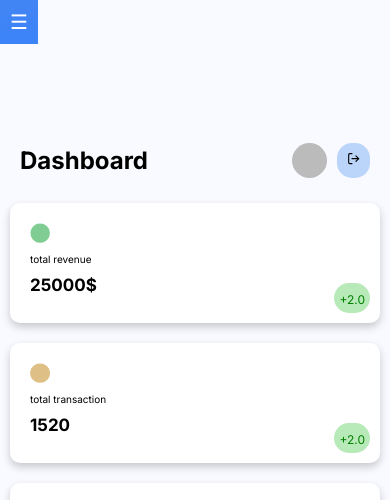
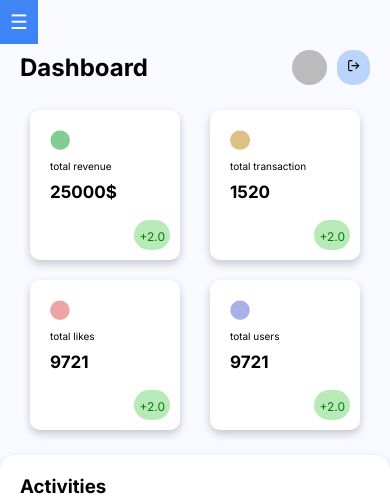
Before and after one commit to Aryanshaw/openinapp-dashboard, a Next.js app: page /dashboard in a window 390 px wide. Shown: the top 500 px of the page. Built offline with nearby package versions, Linux system fonts and the light colour scheme; no server answers; sample sign-in values are in the browser's storage.

Commit message:
dashboarrd css fixed

```diff
--- a/src/app/dashboard/dashboard.css
+++ b/src/app/dashboard/dashboard.css
@@ -107,13 +107,13 @@
   }
   .navbar {
     flex-direction: row;
-    align-items: center;
-    position: absolute;
-    margin-top: 770px;
-    justify-self: space-around;
-    align-content: center;
-    width:100%;
-    padding:20px;
+  align-items: center;
+  position: absolute;
+  top: 10px;
+  width: 100%;
+  padding: 20px;
+  background-color: rgba(248, 250, 255, 1); /* Add a background color for better visibility */
+  z-index: 10;
   }
 
   .container{
@@ -122,7 +122,7 @@
     display: flex;
     justify-self: center;
     background: rgba(248, 250, 255, 1);
-    /* max-height: 100vh; */
+    /* height: 100vh; */
   }
 
   .searchbar {
@@ -131,12 +131,30 @@
   }
 
   .top-component {
-    margin-top: 840px;
-    /* height: 50vh; */
-    justify-content: center;
+    /* z-index: 100 ; */
+    /* top:10px; */
+    flex-wrap: wrap;
+    justify-content: space-evenly;
+    flex-direction: row;
+    margin-top: 433px;
+    position: inherit;
+    /* width: 100%; */
+    /* z-index: 2; */
+    display: flex;
+    /* background-color: white; */
+    padding: 10px;
+    /* gap: 10px; */
+    /* margin: 10px; */
+    border-radius: 10px;
+    align-content: stretch;
+    align-items: baseline;
+
   }
 
   .indiviualComponent {
-    width: 100%;
+    height: 150px;
+    width: 150px;
+    flex-direction: column;
+    box-shadow: 0px 4px 8px rgba(0, 0, 0, 0.2);
   }
 }
--- a/src/app/dashboard/sidebar.css
+++ b/src/app/dashboard/sidebar.css
@@ -88,14 +88,14 @@
         max-height: 0;
         overflow: hidden;
         transition: max-height 0.3s ease;
-        position: absolute;
+        position: fixed;
         top: 0;
         left: 0;
         z-index: 100;
       }
 
       .menu.open {
-        z-index: 100;
+        z-index: 500;
         max-height: 60vh;
         background: linear-gradient(180deg, #4285F4 0%, #3C83F9 100%);
 
@@ -113,7 +113,7 @@
         position: absolute;
         top: 0;
         left: 0;
-        z-index: 200;
+        z-index: 600;
       }
 
 }
```
